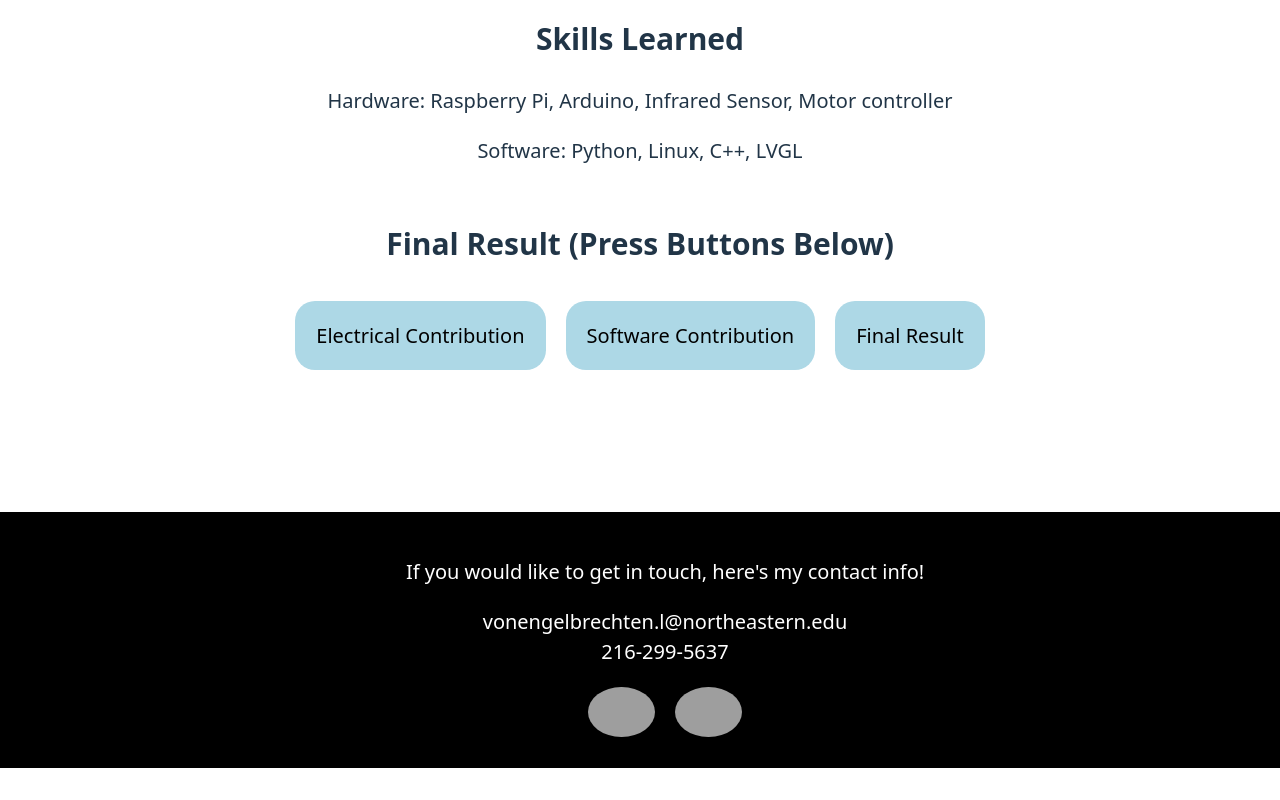
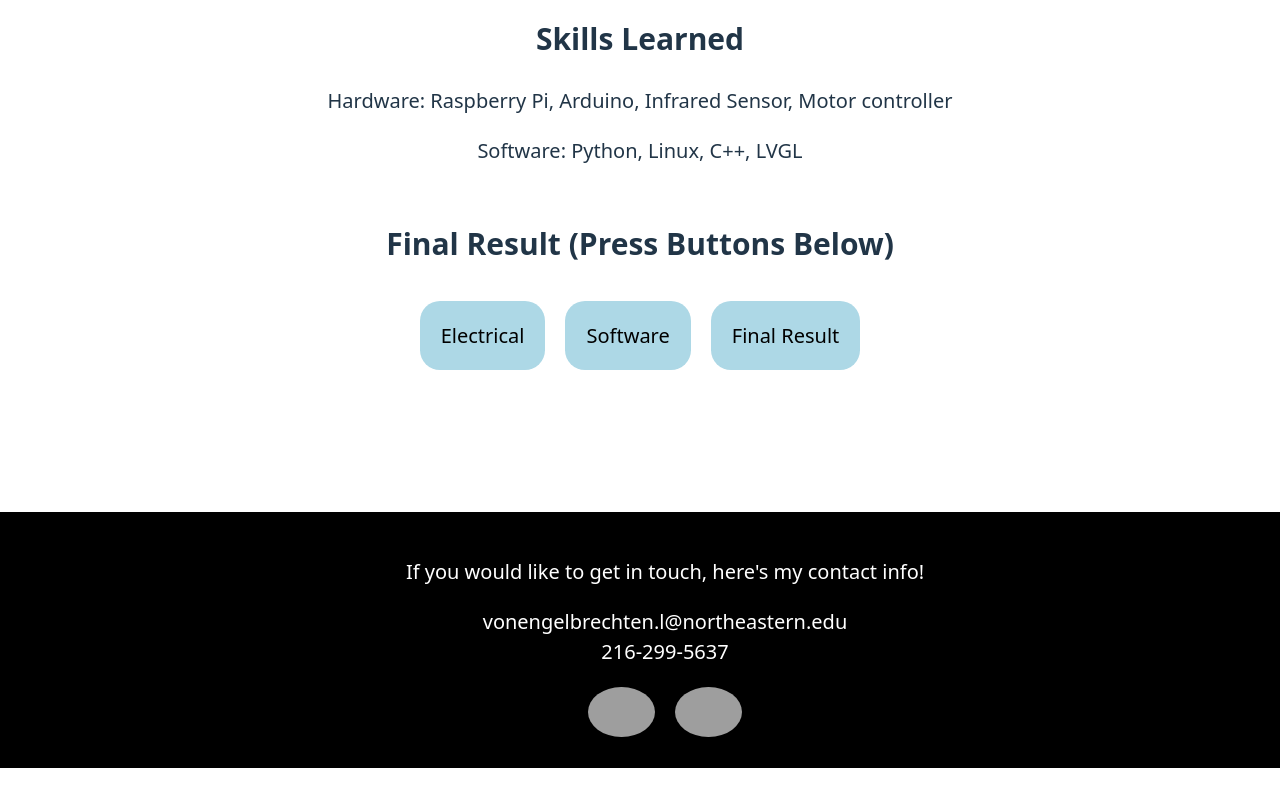
Before and after one commit to lvonengel/lvonengel.github.io, a React (Vite) app: page /projects/Robobuddy in a window 1280 px wide. Shown: the part 666-1466 px from the top of the page. Built offline with nearby package versions, Linux system fonts and the light colour scheme; grey boxes are pictures that could not be loaded; the HTML template or start-up script is replaced by a standard one.

Commit message:
Changed button names to better reflect that it was the project, and not personal contribution

```diff
--- a/src/projects/Robobuddy.jsx
+++ b/src/projects/Robobuddy.jsx
@@ -35,12 +35,12 @@ export default function Robobuddy() {
                 <div className="buttonContributions">
                     <button onClick={() => setActiveSection(activeSection === "electrical" ? null : "electrical")}
                         className={activeSection === "electrical" ? "activeButton": ""}>
-                        Electrical Contribution
+                        Electrical
                     </button>
 
                     <button onClick={() => setActiveSection(activeSection === "software" ? null : "software")}
                         className={activeSection === "software" ? "activeButton": ""}>
-                        Software Contribution
+                        Software
                     </button>
 
                     <button onClick={() => setActiveSection(activeSection === "result" ? null : "result")}
```
